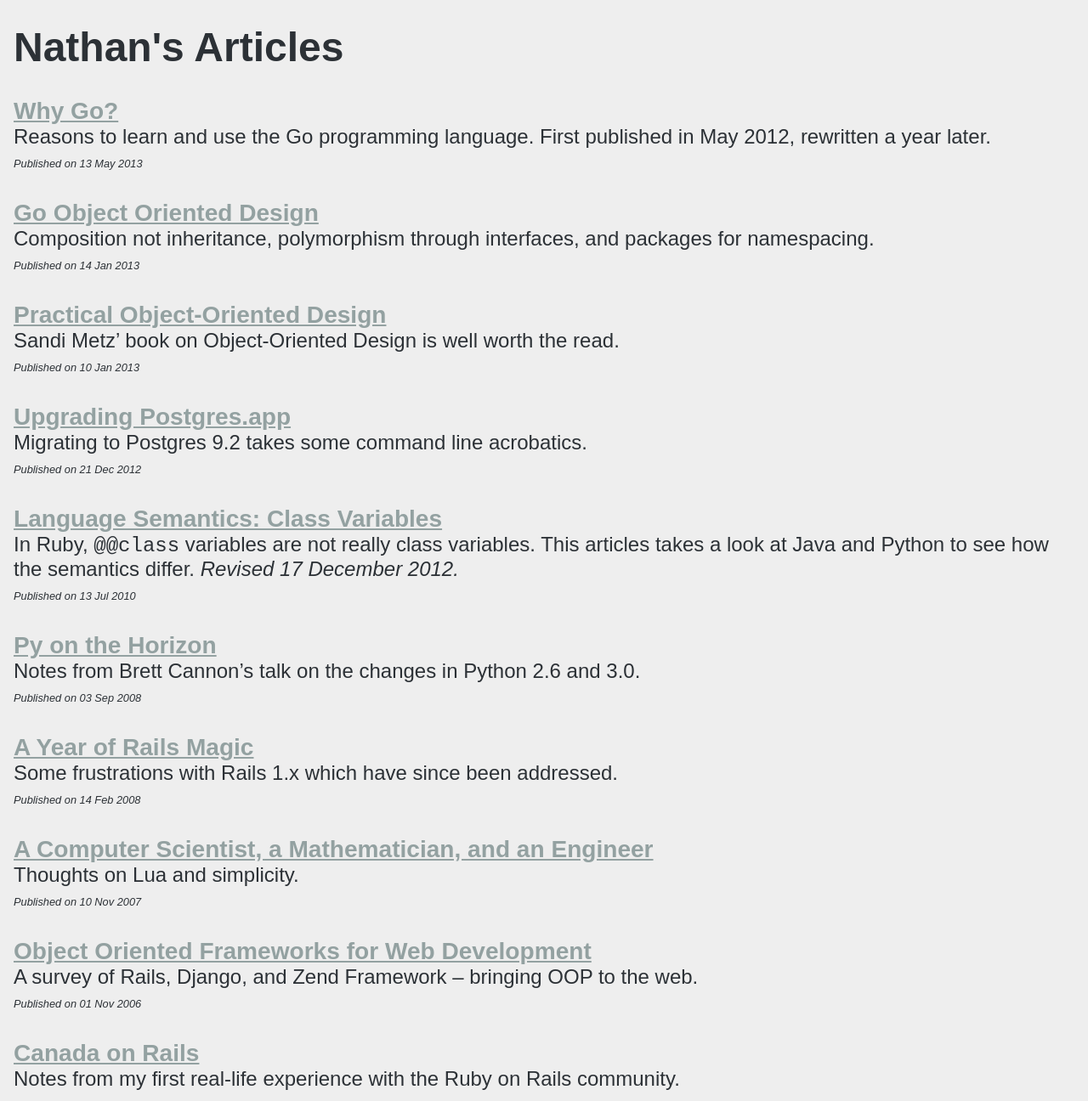
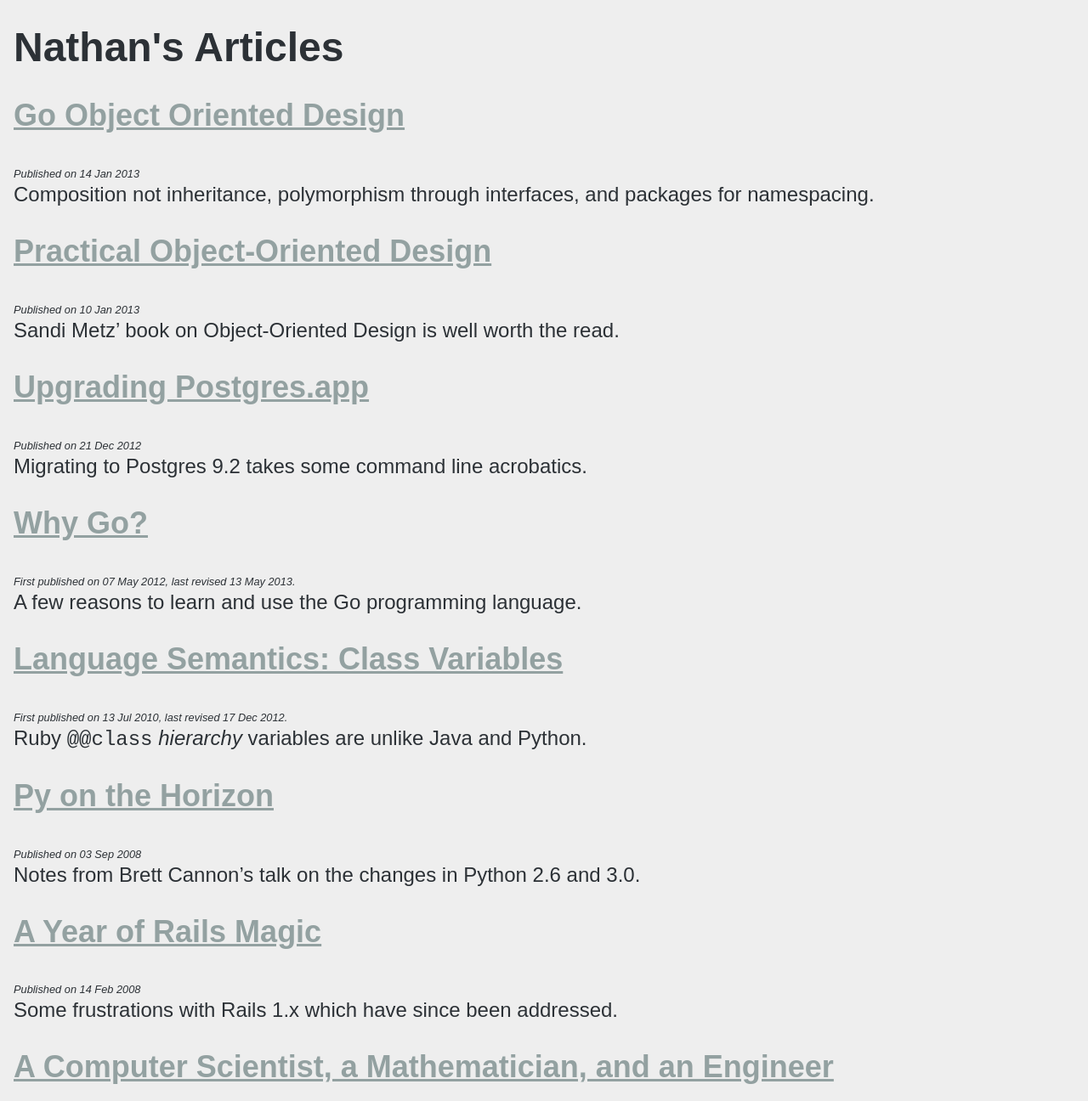
Before and after one commit to nathany/nathany.com, a Jekyll site: the page built from index.html, in a window 1280 px wide and 1400 px high, cut to the strip 104-1400 px from the top of the window. Shown: the whole strip at 85% size. Built offline with Jekyll 4.4.1, drawn with Linux system fonts in a browser that asks for light colours; Markdown is read by kramdown in place of the engine named in the settings; comment, search, counter and statistics services are not loaded; some of the changed text lies outside the part shown.

Commit message:
published vs. revised

```diff
--- a/_posts/2010-07-13-class-variables.md
+++ b/_posts/2010-07-13-class-variables.md
@@ -1,7 +1,9 @@
 ---
 title: "Language Semantics: Class Variables"
 date: 2010-07-13
-excerpt: In Ruby, `@@class` variables are not really class variables. This articles takes a look at Java and Python to see how the semantics differ. *Revised 17 December 2012.*
+revised: 2012/12/17
+excerpt: Ruby `@@class` *hierarchy* variables are unlike Java and Python.
+tags: rubyquirks
 layout: article
 ---
 
--- a/_posts/2013-05-13-why-go.md
+++ b/_posts/2013-05-13-why-go.md
@@ -1,8 +1,9 @@
 ---
 title: Why Go?
-date: 2013-05-13
+date: 2012/05/07
+revised: 2013/05/13
 tags: golang
-excerpt: Reasons to learn and use the Go programming language. First published in May 2012, rewritten a year later.
+excerpt: A few reasons to learn and use the Go programming language.
 layout: article
 ---
 
--- a/index.html
+++ b/index.html
@@ -10,11 +10,19 @@ title: Nathan's Articles
   <ul class="posts">
     {% for post in site.posts %}
       <li>
-        <h3><a href="{{ post.url }}">{{ post.title }}</a></h3>
+        <h2><a href="{{ post.url }}">{{ post.title }}</a></h2>
+        <p><em class="meta">
+          {% if post.revised %}
+            First published on {{ post.date | date_to_string }}, last revised {{ post.revised | date_to_string }}.
+          {% else %}
+            Published on {{ post.date | date_to_string }}
+          {% endif %}
+        </em></p>
         <p>{{ post.excerpt | markdownify }}</p>
-        <p><em class="meta">Published on {{ post.date | date_to_string }}</em></p>
       </li>
     {% endfor %}
   </ul>
 
 </article>
+
+{% include bio.html %}
```
Also changed, not shown: other parts of _posts/2013-05-13-why-go.md (+1 -1 lines), _layouts/article.html (+8 -2 lines), _sass/base/base.sass (+8 -2 lines), about.html (deleted, +0 -21 lines), projects.html (deleted, +0 -9 lines), assets/images/photo-desktop.jpg (deleted).
